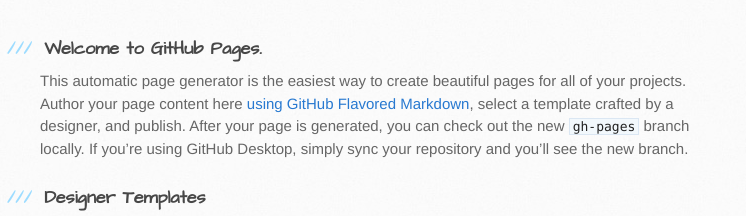
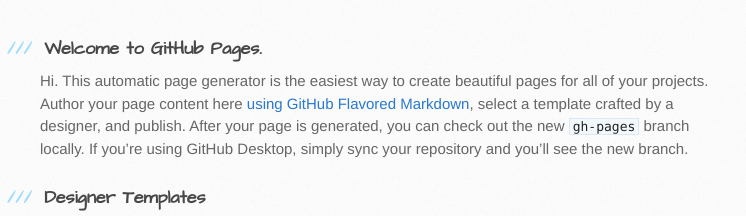
Before and after one commit to rhhsprogrammingclub/rhhsprogrammingclub, a plain HTML site: page index.html in a window 1280 px wide. Shown: the part 187-403 px from the top of the page, 130-876 px from the left. Drawn offline with Linux system fonts and the light colour scheme.

Commit message:
Update index.html

```diff
--- a/index.html
+++ b/index.html
@@ -31,7 +31,7 @@
           <h3>
 <a id="welcome-to-github-pages" class="anchor" href="#welcome-to-github-pages" aria-hidden="true"><span aria-hidden="true" class="octicon octicon-link"></span></a>Welcome to GitHub Pages.</h3>
 
-<p>This automatic page generator is the easiest way to create beautiful pages for all of your projects. Author your page content here <a href="https://guides.github.com/features/mastering-markdown/">using GitHub Flavored Markdown</a>, select a template crafted by a designer, and publish. After your page is generated, you can check out the new <code>gh-pages</code> branch locally. If you’re using GitHub Desktop, simply sync your repository and you’ll see the new branch.</p>
+<p>Hi. This automatic page generator is the easiest way to create beautiful pages for all of your projects. Author your page content here <a href="https://guides.github.com/features/mastering-markdown/">using GitHub Flavored Markdown</a>, select a template crafted by a designer, and publish. After your page is generated, you can check out the new <code>gh-pages</code> branch locally. If you’re using GitHub Desktop, simply sync your repository and you’ll see the new branch.</p>
 
 <h3>
 <a id="designer-templates" class="anchor" href="#designer-templates" aria-hidden="true"><span aria-hidden="true" class="octicon octicon-link"></span></a>Designer Templates</h3>
```
